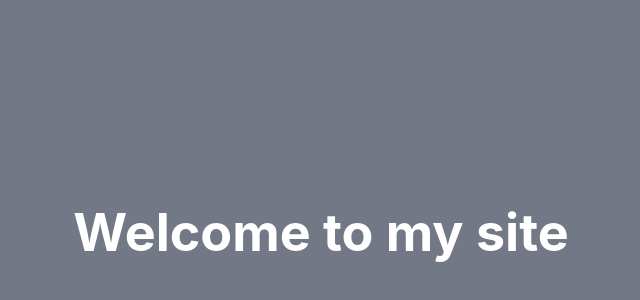
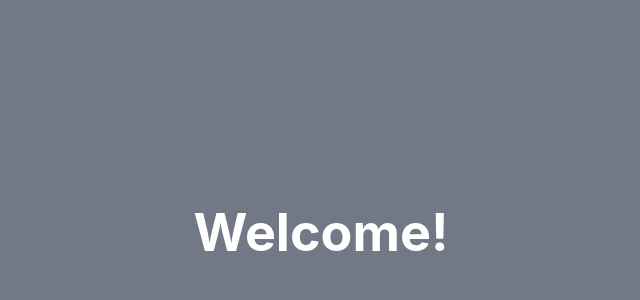
Before and after one commit to natta1995/Webbshop-BooksByHeart, a React (Create React App) app: page / in a window 1280 px wide. Shown: the part 168-468 px from the top of the page, without its empty margins (319-959 px from the left). Built offline with nearby package versions, Linux system fonts and the light colour scheme.

Commit message:
small change

```diff
--- a/src/App.js
+++ b/src/App.js
@@ -4,8 +4,7 @@ function App() {
   return (
     <div className="App">
       <header className="App-header">
-        <h1>Welcome to my site</h1>
-
+        <h1>Welcome!</h1>
       </header>
     </div>
   );
```
